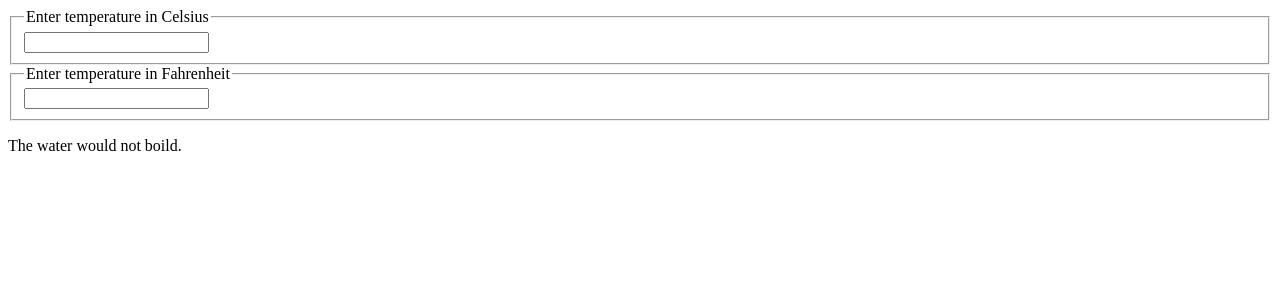
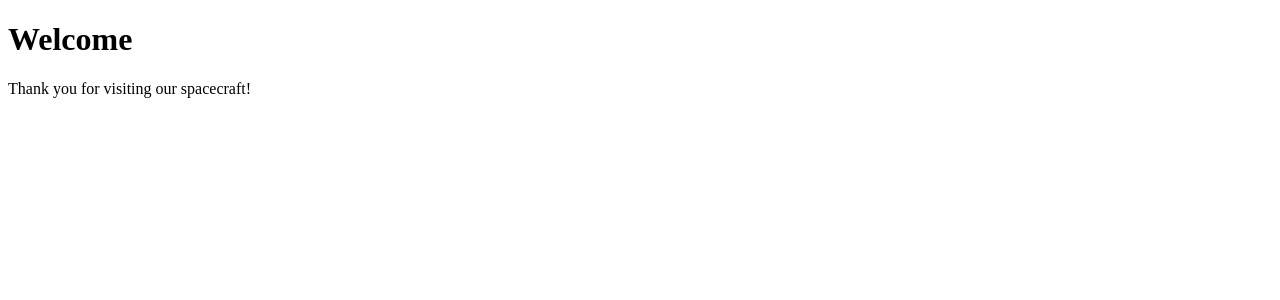
Before and after one commit to panswer/following_react_basic_concepts, a React (Create React App) app: page / in a window 1280 px wide. Shown: the top 300 px of the page. Built offline with nearby package versions, Linux system fonts and the light colour scheme.

Commit message:
contencion

```diff
--- /dev/null
+++ b/src/components/function/WelcomeDialog.jsx
@@ -0,0 +1,22 @@
+import React from "react";
+
+function FancyBorder(props) {
+    return (
+        <div className={"FancyBorder FancyBorder-"+props.color}>
+            {props.children}
+        </div>
+    );
+}
+
+function WelcomeDialog() {
+    return (
+        <FancyBorder
+            color="blue"
+        >
+            <h1 className="Dialog-title">Welcome</h1>
+            <p className="Dialog-message">Thank you for visiting our spacecraft!</p>
+        </FancyBorder>
+    );
+}
+
+export default WelcomeDialog;
--- a/src/index.js
+++ b/src/index.js
@@ -2,10 +2,10 @@
 import React from "react";
 import reportWebVitals from './reportWebVitals';
 
-import Calculator from "./components/class/Calculator";
+import WelcomeDialog from "./components/function/WelcomeDialog";
 
 ReactDOM.render(
-  <Calculator />,
+  <WelcomeDialog />,
   document.getElementById('root')
 );
 
```
